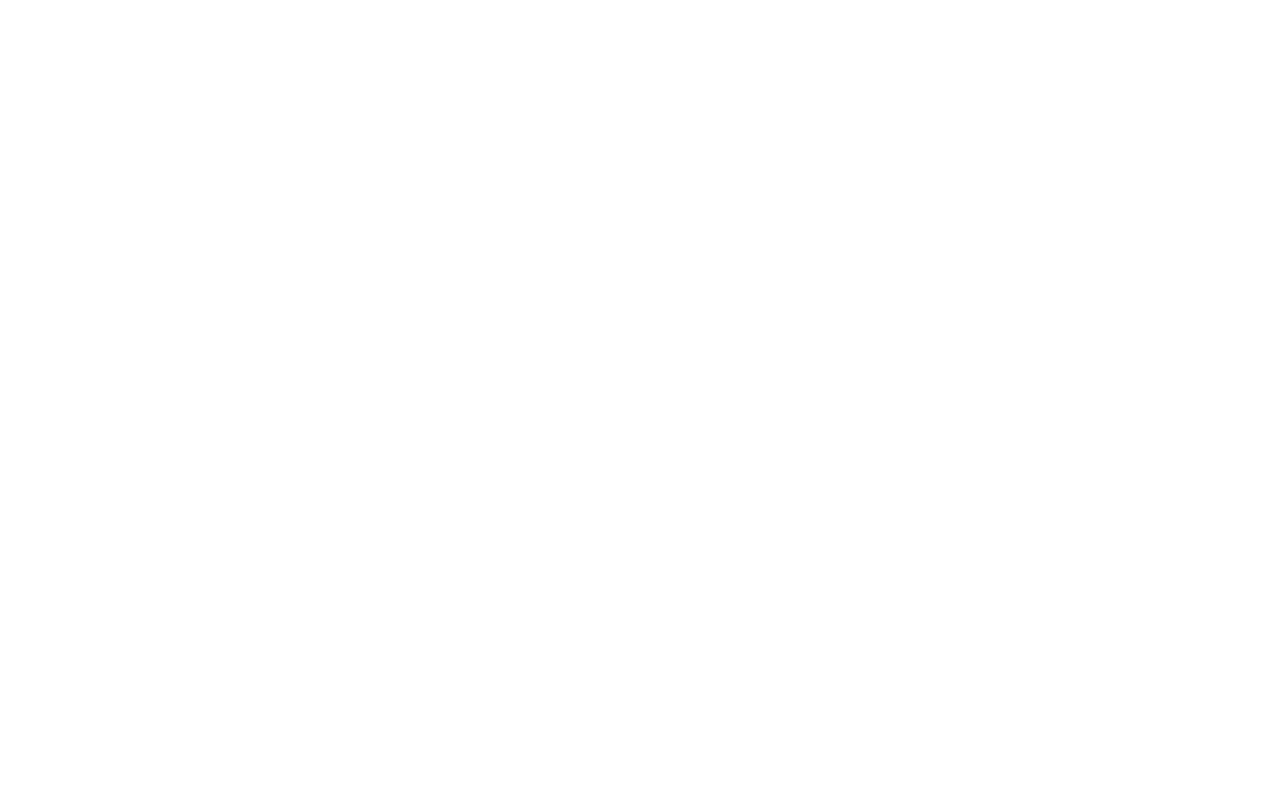
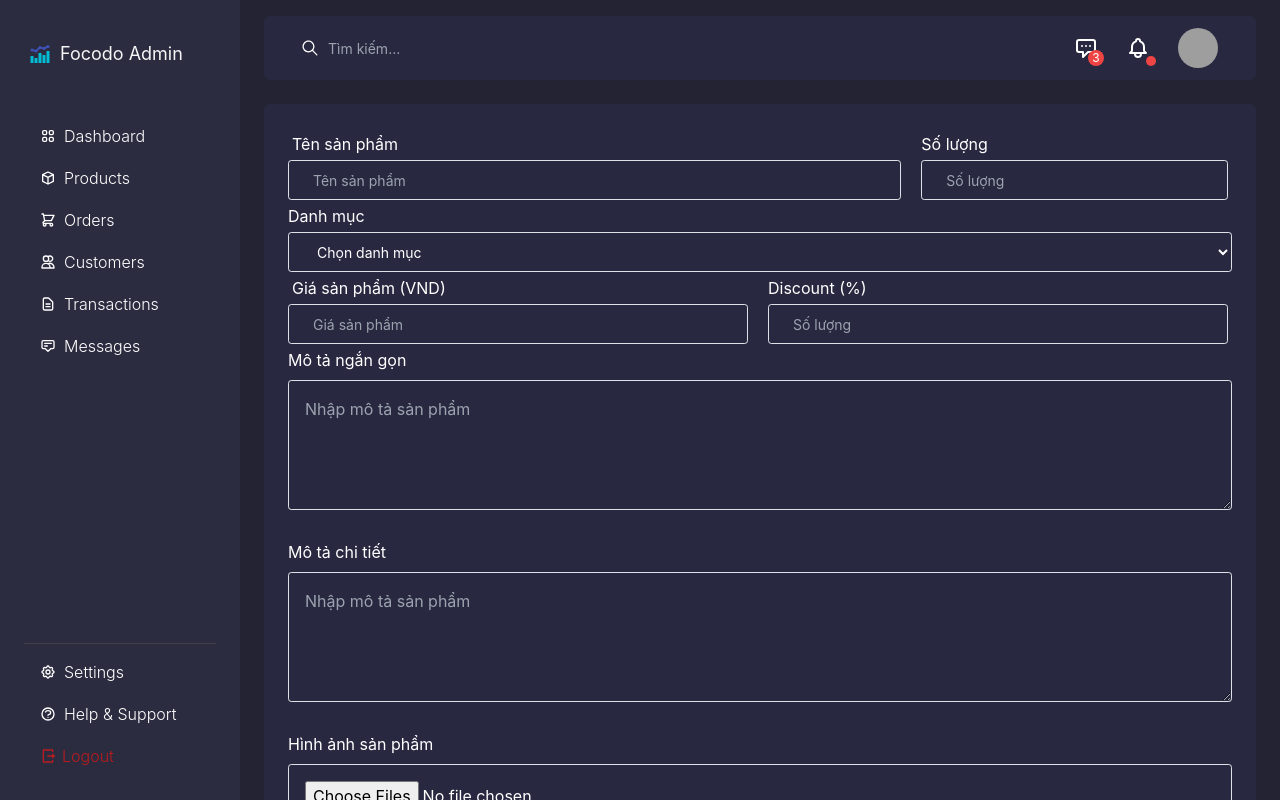
Before and after one commit to trantan66/focodo-ecommerce, a React (Create React App) app: page /admin/product/addproduct in a window 1280 px wide. Before the commit this address had no page. Built offline with nearby package versions, Linux system fonts and the light colour scheme; grey boxes are pictures that could not be loaded.

Commit message:
add product

```diff
--- a/src/Admin/Admin-App.jsx
+++ b/src/Admin/Admin-App.jsx
@@ -6,7 +6,7 @@
 import Customer from "./Pages/Customer";
 import Transaction from "./Pages/Transaction";
 import Message from "./Pages/Message";
-
+import AddProduct from "./Components/Product/AddProduct";
 
 function AdminApp() {
   return (
@@ -20,6 +20,7 @@
           <Route path="transaction" element={<Transaction />} />
           <Route path="message" element={<Message />} />
           <Route path="product" element={<Product />} />
+          <Route path="product/addproduct" element={<AddProduct />} />
         </Route>
       </Routes>
     </Router>
--- /dev/null
+++ b/src/Admin/Components/Product/AddProduct.jsx
@@ -0,0 +1,210 @@
+import React, { useState } from "react";
+
+const AddProduct = () => {
+  const [productName, setProductName] = useState("");
+  const [productQuantity, setProductQuantity] = useState("");
+  const [description, setDescription] = useState("");
+  const [subdescription, setSubDescription] = useState("");
+  const [price, setPrice] = useState("");
+  const [discount, setDiscount] = useState("");
+  const salePrice = price - (price * discount) / 100;
+  const [category, setCategory] = useState("");
+  const [images, setImages] = useState([]);
+  const [imagePreviews, setImagePreviews] = useState([]);
+
+  const [message, setMessage] = useState('');
+
+  const handleSubmit = (e) => {
+    e.preventDefault();
+    const productData = {
+      productName,
+      description,
+      subdescription,
+      price,
+      discount,
+      salePrice,
+      category,
+      images,
+    };
+    console.log("Product added:", productData);
+
+    // Xử lý logic gửi sản phẩm lên server ở đây
+
+    setMessage('Sản phẩm đã được thêm thành công!');
+    resetForm();
+  };
+
+  const handleImageUpload = (e) => {
+    const files = Array.from(e.target.files);
+    setImages(files);
+
+    const previewUrls = files.map((file) => URL.createObjectURL(file));
+    setImagePreviews(previewUrls);
+  };
+
+  const handleRemoveImage = (indexToRemove) => {
+    setImages((prevImages) =>
+      prevImages.filter((_, index) => index !== indexToRemove)
+    );
+    setImagePreviews((prevPreviews) =>
+      prevPreviews.filter((_, index) => index !== indexToRemove)
+    );
+  };
+
+  const resetForm = () => {
+    setProductName('');
+    setDescription('');
+    setSubDescription('');
+    setProductQuantity('');
+    setPrice('');
+    setDiscount('');
+    setCategory('');
+    setImages([]);
+    setImagePreviews([]);
+    setMessage('');
+  };
+
+  return (
+    <div className="flex gap-4 px-4 pb-4 flex-row">
+      <div className="bg-[#282941] p-4 rounded-md  flex flex-col flex-[2]">
+        <form onSubmit={handleSubmit}>
+          <div className="flex flex-row gap-4 w-full p-1">
+            <div className="flex items-center flex-col flex-[2]">
+              <span className=" text-white mb-1 self-start">Tên sản phẩm</span>
+              <input
+                type="text"
+                value={productName}
+                onChange={(e) => setProductName(e.target.value)}
+                className="text-sm focus:outline-none border border-gray-300 w-full h-10 px-4 rounded-sm bg-[#282941] text-white mr-2 "
+                placeholder="Tên sản phẩm"
+                required
+              />
+            </div>
+            <div className="flex items-center flex-col flex-[1]">
+              <span className=" text-white mb-1 self-start">Số lượng</span>
+
+              <input
+                type="text"
+                value={productQuantity}
+                onChange={(e) => setProductQuantity(e.target.value)}
+                className="text-sm focus:outline-none border border-gray-300 w-full h-10 px-4 pr-4 rounded-sm bg-[#282941] text-white "
+                placeholder="Số lượng"
+              />
+            </div>
+          </div>
+
+          <div className="flex items-center flex-col">
+            <span className="text-white mb-1 self-start">Danh mục</span>
+            <select
+              value={category}
+              onChange={(e) => setCategory(e.target.value)}
+              className="text-sm focus:outline-none border border-gray-300 w-full h-10 px-4 pr-4 rounded-sm bg-[#282941] text-white"
+              required
+            >
+              <option value="">Chọn danh mục</option>
+              <option value="Bánh">Bánh bột lọc</option>
+              <option value="Mắm">abcd</option>
+            </select>
+          </div>
+
+          <div className="flex flex-row gap-4 w-full p-1">
+            <div className="flex items-center flex-col flex-1">
+              <span className=" text-white mb-1 self-start">
+                Giá sản phẩm (VND)
+              </span>
+              <input
+                type="text"
+                value={price}
+                onChange={(e) => setPrice(e.target.value)}
+                className="text-sm focus:outline-none border border-gray-300 w-full h-10 px-4 rounded-sm bg-[#282941] text-white mr-2 "
+                placeholder="Giá sản phẩm"
+                required
+              />
+            </div>
+            <div className="flex items-center flex-col flex-1">
+              <span className=" text-white mb-1 self-start ">Discount (%)</span>
+              <input
+                type="text"
+                value={discount}
+                onChange={(e) => setDiscount(e.target.value)}
+                className="text-sm focus:outline-none border border-gray-300 w-full h-10 px-4 pr-4 rounded-sm bg-[#282941] text-white "
+                placeholder="Số lượng"
+              />
+            </div>
+          </div>
+
+          <div className="mb-4">
+            <label className="block text-white mb-2">Mô tả ngắn gọn</label>
+            <textarea
+              value={subdescription}
+              onChange={(e) => setSubDescription(e.target.value)}
+              className="w-full p-3 border rounded-sm bg-[#282941] text-white focus:outline-none"
+              placeholder="Nhập mô tả sản phẩm"
+              rows="4"
+              required
+            />
+          </div>
+          <div className="mb-4">
+            <label className="block text-white mb-2">Mô tả chi tiết</label>
+            <textarea
+              value={description}
+              onChange={(e) => setDescription(e.target.value)}
+              className="w-full p-3 border rounded-sm bg-[#282941] text-white focus:outline-none"
+              placeholder="Nhập mô tả sản phẩm"
+              rows="4"
+              required
+            />
+          </div>
+
+          <div className="mb-6">
+            <label className="block text-white mb-2">Hình ảnh sản phẩm</label>
+            <input
+              type="file"
+              accept="image/*"
+              multiple
+              onChange={handleImageUpload}
+              className="w-full p-3 border rounded-sm bg-[#282941] text-white focus:outline-none"
+              required
+            />
+          </div>
+
+          {imagePreviews.length > 0 && (
+            <div className="mb-4 grid grid-cols-3 gap-4">
+              {imagePreviews.map((preview, index) => (
+                <div key={index} className="relative">
+                  <img
+                    src={preview}
+                    alt={`Xem trước hình ảnh ${index + 1}`}
+                    className="w-64 h-64 object-cover rounded-md"
+                  />
+
+                  <button
+                    type="button"
+                    className="absolute top-0 right-20 bg-red-500 text-white p-2 rounded-full"
+                    onClick={() => handleRemoveImage(index)}
+                  >
+                    X
+                  </button>
+                </div>
+              ))}
+            </div>
+          )}
+
+          <button
+            type="submit"
+            className="w-full bg-blue-600 p-3 rounded-md text-white hover:bg-blue-500"
+          >
+            Thêm sản phẩm
+          </button>
+        </form>
+        {message && (
+        <div className="mt-4 text-green-500">
+          {message}
+        </div>
+      )}
+      </div>
+    </div>
+  );
+};
+
+export default AddProduct;
--- a/src/Admin/Components/Product/ProductTableHeader.jsx
+++ b/src/Admin/Components/Product/ProductTableHeader.jsx
@@ -1,5 +1,6 @@
 import React from "react";
 import { MdOutlineAddToPhotos } from "react-icons/md";
+import { Link } from "react-router-dom";
 
 function ProductTableHeader({
   searchTerm,
@@ -50,10 +51,10 @@
           <option value={50}>50</option>
           <option value={100}>100</option>
         </select>
-        <button className="bg-blue-500 ml-2 rounded-md p-2 text-white flex justify-items-center items-center">
+        <Link to={"addproduct"} className="bg-blue-500 ml-2 rounded-md p-2 text-white flex justify-items-center items-center">
           <MdOutlineAddToPhotos className="mr-1" />
           Thêm sản phẩm
-        </button>
+        </Link>
       </div>
     </div>
   );
```
